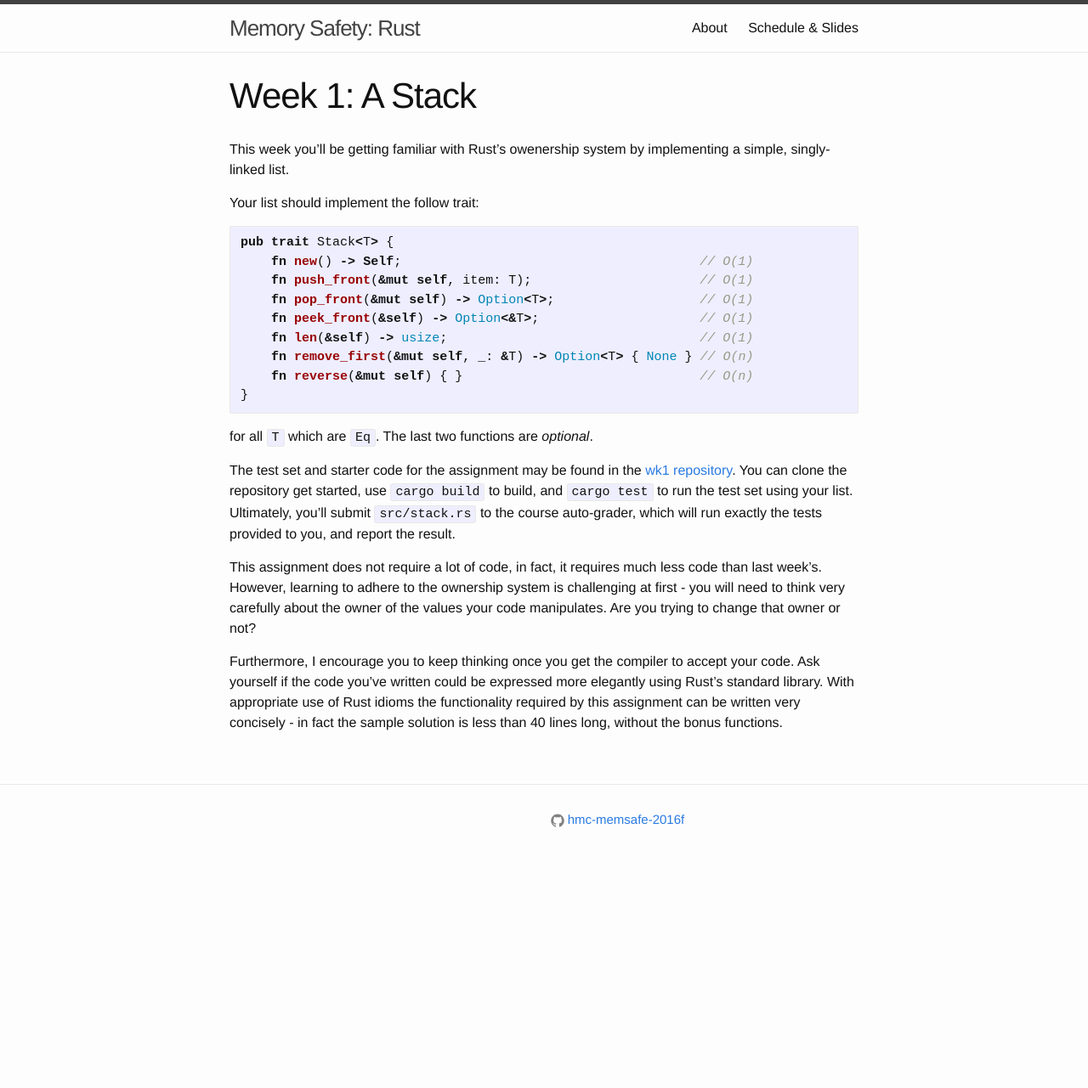
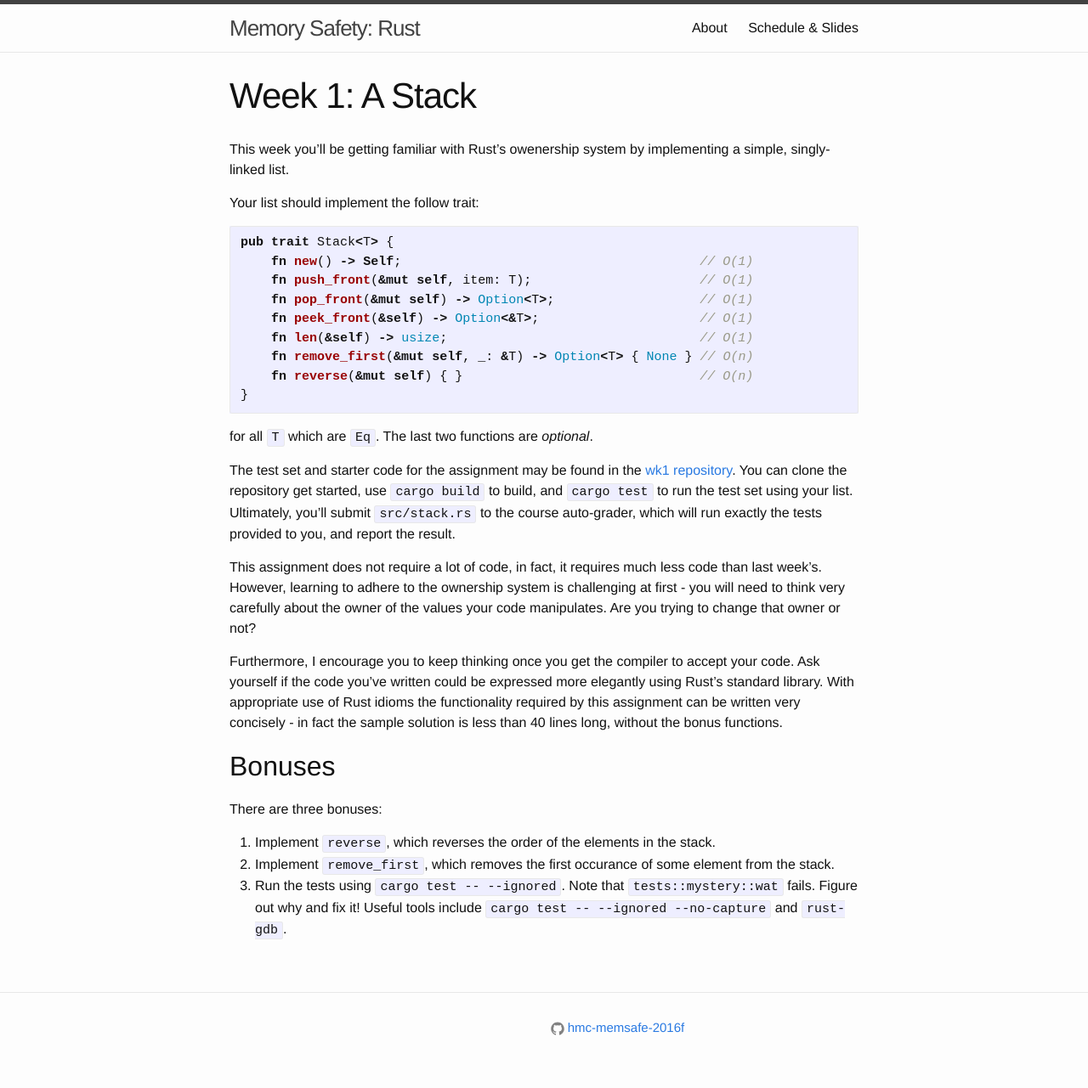
Before and after one commit to hmc-memsafe-2016f/hmc-memsafe-2016f.github.io, a Jekyll site: the page built from assignments/wk1/index.md, in a window 1280 px wide. Shown: the whole page at 85% size. Built offline with Jekyll 4.4.1, drawn with Linux system fonts in a browser that asks for light colours; before the commit the page ends 1037 px from its top, so only the background shows below that.

Commit message:
Wk1 Drop

```diff
--- a/assignments/wk1/index.md
+++ b/assignments/wk1/index.md
@@ -41,4 +41,16 @@ idioms the functionality required by this assignment can be written very
 concisely - in fact the sample solution is less than 40 lines long, without the
 bonus functions.
 
+## Bonuses
+
+There are three bonuses:
+
+   1. Implement `reverse`, which reverses the order of the elements in the
+      stack.
+   1. Implement `remove_first`, which removes the first occurance of some
+      element from the stack.
+   1. Run the tests using `cargo test -- --ignored`. Note that
+      `tests::mystery::wat` fails. Figure out why and fix it! Useful tools
+      include `cargo test -- --ignored --no-capture` and `rust-gdb`.
+
 [wk1-github]: https://github.com/hmc-memsafe-2016f/wk1-starter
```
